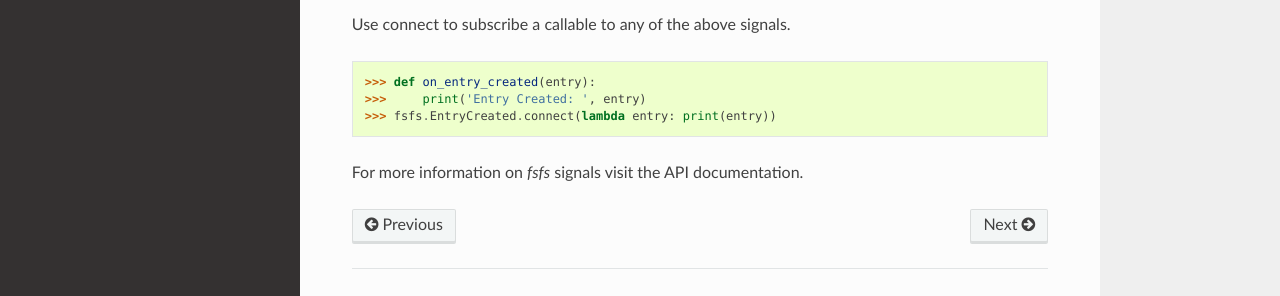
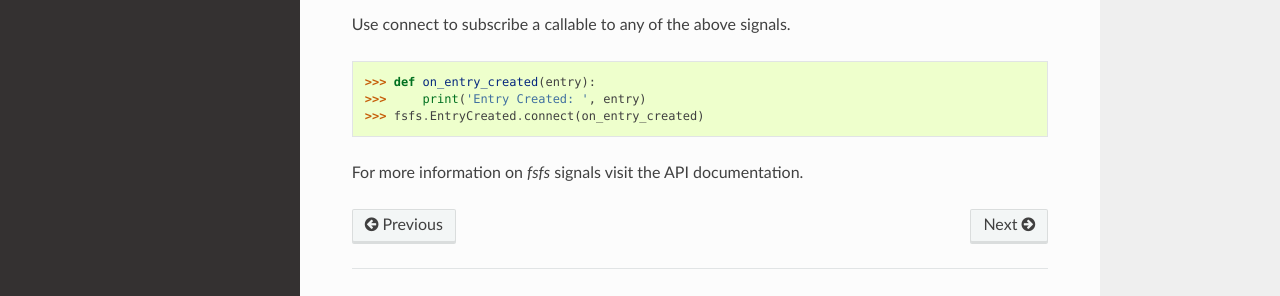
Before and after one commit to danbradham/fsfs, a Sphinx documentation site: the page built from docs/guide.rst, in a window 1280 px wide and 900 px high, scrolled down 2994 px. Shown: the part 526-822 px from the top of the window. Built offline with Sphinx 7.4.7 and the Read the Docs theme 2.0.0, drawn with Linux system fonts in a browser that asks for light colours.

Commit message:
Fix signals docs

```diff
--- a/docs/guide.rst
+++ b/docs/guide.rst
@@ -204,6 +204,6 @@ Use connect to subscribe a callable to any of the above signals.
 
     >>> def on_entry_created(entry):
     >>>     print('Entry Created: ', entry)
-    >>> fsfs.EntryCreated.connect(lambda entry: print(entry))
+    >>> fsfs.EntryCreated.connect(on_entry_created)
 
 For more information on *fsfs* signals visit the API documentation.
--- a/docs/html/_sources/guide.rst.txt
+++ b/docs/html/_sources/guide.rst.txt
@@ -204,6 +204,6 @@ Use connect to subscribe a callable to any of the above signals.
 
     >>> def on_entry_created(entry):
     >>>     print('Entry Created: ', entry)
-    >>> fsfs.EntryCreated.connect(lambda entry: print(entry))
+    >>> fsfs.EntryCreated.connect(on_entry_created)
 
 For more information on *fsfs* signals visit the API documentation.
--- a/docs/html/guide.html
+++ b/docs/html/guide.html
@@ -385,7 +385,7 @@ their caches up-to-date.</p>
 <p>Use connect to subscribe a callable to any of the above signals.</p>
 <div class="highlight-python"><div class="highlight"><pre><span></span><span class="gp">&gt;&gt;&gt; </span><span class="k">def</span> <span class="nf">on_entry_created</span><span class="p">(</span><span class="n">entry</span><span class="p">):</span>
 <span class="gp">&gt;&gt;&gt; </span>    <span class="k">print</span><span class="p">(</span><span class="s1">&#39;Entry Created: &#39;</span><span class="p">,</span> <span class="n">entry</span><span class="p">)</span>
-<span class="gp">&gt;&gt;&gt; </span><span class="n">fsfs</span><span class="o">.</span><span class="n">EntryCreated</span><span class="o">.</span><span class="n">connect</span><span class="p">(</span><span class="k">lambda</span> <span class="n">entry</span><span class="p">:</span> <span class="k">print</span><span class="p">(</span><span class="n">entry</span><span class="p">))</span>
+<span class="gp">&gt;&gt;&gt; </span><span class="n">fsfs</span><span class="o">.</span><span class="n">EntryCreated</span><span class="o">.</span><span class="n">connect</span><span class="p">(</span><span class="n">on_entry_created</span><span class="p">)</span>
 </pre></div>
 </div>
 <p>For more information on <em>fsfs</em> signals visit the API documentation.</p>
```
Also changed, not shown: docs/html/searchindex.js, 2 other files.
